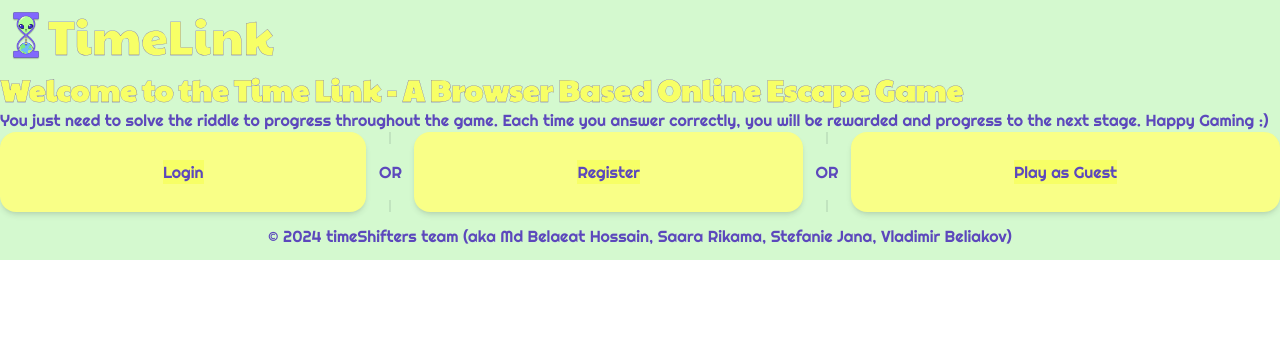
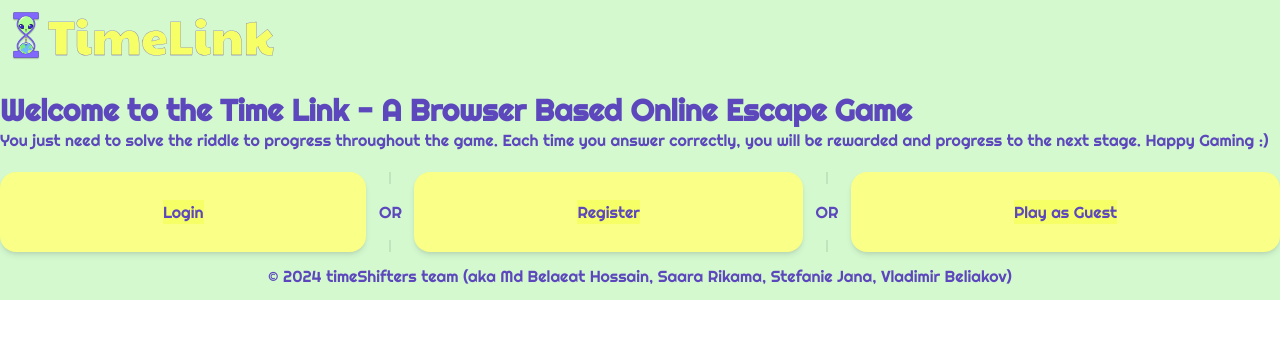
Before and after one commit to Ermegilius/timeLink, a React (Vite) app: page / in a window 1280 px wide. Shown: the top 338 px of the page. Built offline with nearby package versions, Linux system fonts and the light colour scheme.

Commit message:
fix: css errorpage

```diff
--- a/src/components/Banner/Banner.jsx
+++ b/src/components/Banner/Banner.jsx
@@ -1,5 +1,16 @@
 const Banner = () => {
-  return <div></div>;
+  return (
+    <div className="my-5">
+      <h3 className="text-3xl font-bold">
+        Welcome to the Time Link - A Browser Based Online Escape Game
+      </h3>
+      <p>
+        You just need to solve the riddle to progress throughout the game. Each
+        time you answer correctly, you will be rewarded and progress to the next
+        stage. Happy Gaming :)
+      </p>
+    </div>
+  );
 };
 
 export default Banner;
--- /dev/null
+++ b/src/components/NavBar/NavBar.css
@@ -0,0 +1,5 @@
+h1 {
+  -webkit-text-fill-color: #f7ff66;
+  -webkit-text-stroke-color: #5c48bc;
+  -webkit-text-stroke-width: 0.2pt;
+}
--- a/src/components/NavBar/NavBar.jsx
+++ b/src/components/NavBar/NavBar.jsx
@@ -1,11 +1,12 @@
 import logo from "../../assets/logo.png";
+import "./NavBar.css";
 
 const NavBar = () => {
   return (
     <nav className="bg-[#D4F9CF]">
       <div className="flex items-center gap-2 p-3">
         <img className="max-w-7" src={logo} alt="TimeLink Logo" />
-        <h1 className="text-5xl stroke-2 stroke-[#5c48bc]">TimeLink</h1>
+        <h1 className="text-5xl">TimeLink</h1>
       </div>
     </nav>
   );
--- a/src/index.css
+++ b/src/index.css
@@ -10,6 +10,12 @@
   /* #5C48BC purple-text */
 }
 
+body {
+  font-family: "Righteous", "Gill Sans", "Gill Sans MT", Calibri, "Trebuchet MS",
+    sans-serif;
+  color: #5c48bc;
+}
+
 h1 {
   font-family: "Paytone One", "Gill Sans", "Gill Sans MT", Calibri,
     "Trebuchet MS", sans-serif;
@@ -18,12 +24,6 @@ h1 {
   -webkit-text-stroke-width: 0.2pt;
 }
 
-body {
-  font-family: "Righteous", "Gill Sans", "Gill Sans MT", Calibri, "Trebuchet MS",
-    sans-serif;
-  color: #5c48bc;
-}
-
 input,
 button {
   background-color: #f7ff66;
--- a/src/pages/ErrorPage/ErrorPage.jsx
+++ b/src/pages/ErrorPage/ErrorPage.jsx
@@ -8,11 +8,13 @@ const ErrorPage = () => {
       <div className="container flex flex-col items-center justify-center px-5 mx-auto my-8">
         <img className="w-1/3" src={ErrorImage} alt="" />
         <div className="max-w-md text-center">
-          <p className="text-2xl font-semibold md:text-3xl mb-8">
+          <p className="text-2xl font-semibold md:text-3xl mb-8 text-[#5C48BC]">
             {error?.message}
           </p>
-          <Link to="/" className="btn border-none font-semibold p-3 rounded-lg">
-            Back to homepage
+          <Link to="/">
+            <button className="p-3 font-semibold  rounded-lg shadow-md">
+              Back to homepage
+            </button>
           </Link>
         </div>
       </div>
--- a/src/pages/Home/Home.jsx
+++ b/src/pages/Home/Home.jsx
@@ -1,17 +1,10 @@
 import { Link } from "react-router-dom";
+import Banner from "../../components/Banner/Banner";
 
 const Home = () => {
   return (
     <div>
-      <h1 className="text-3xl font-bold">
-        Welcome to the Time Link - A Browser Based Online Escape Game
-      </h1>
-      <p>
-        You just need to solve the riddle to progress throughout the game. Each
-        time you answer correctly, you will be rewarded and progress to the next
-        stage. Happy Gaming :)
-      </p>
-
+      <Banner></Banner>
       <div className="flex w-full">
         {/* Login */}
         <div className="card bg-[#f9ff87] rounded-box grid h-20 flex-grow place-items-center shadow-md">
```
Also changed, not shown: src/assets/ErrorPage.png.
